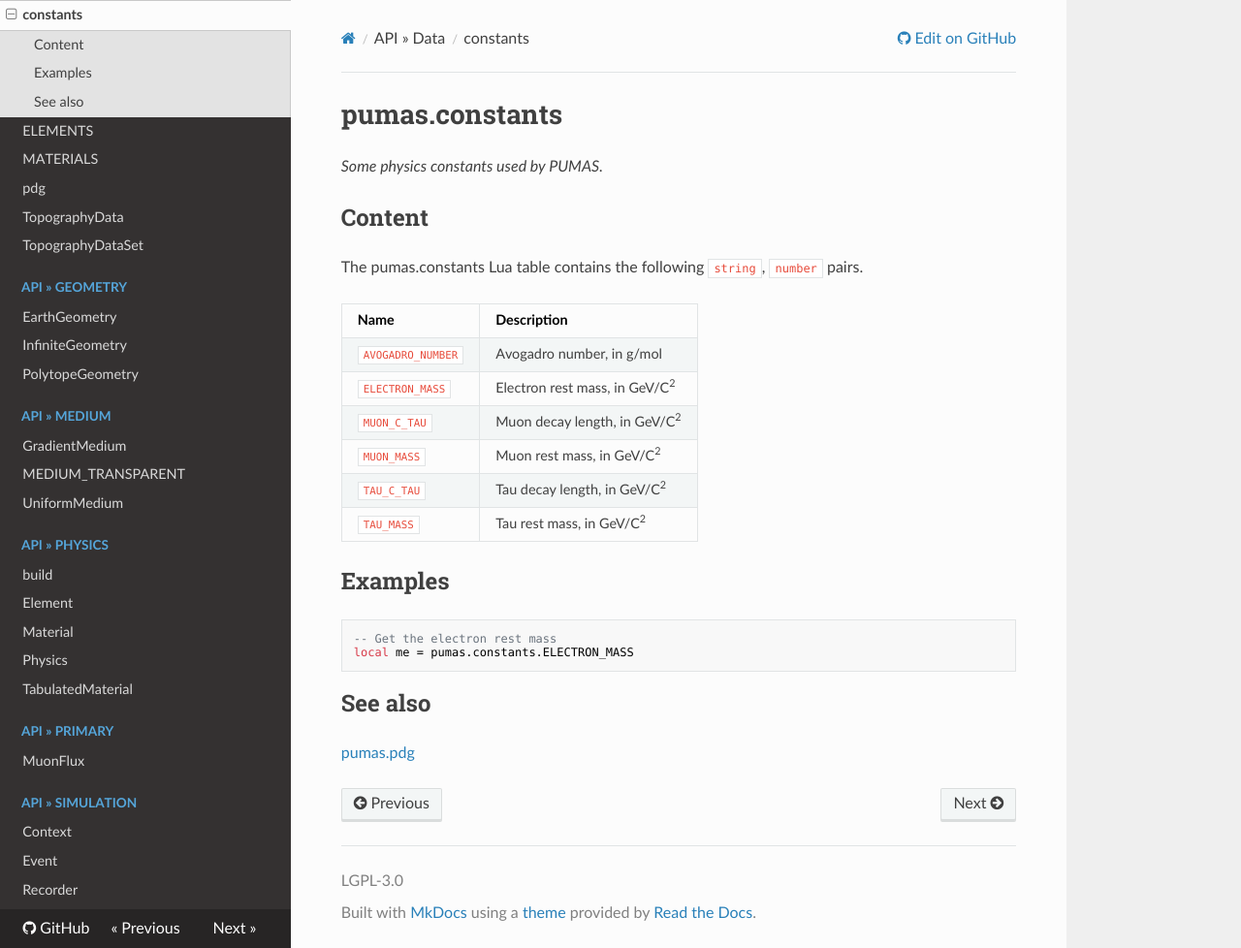
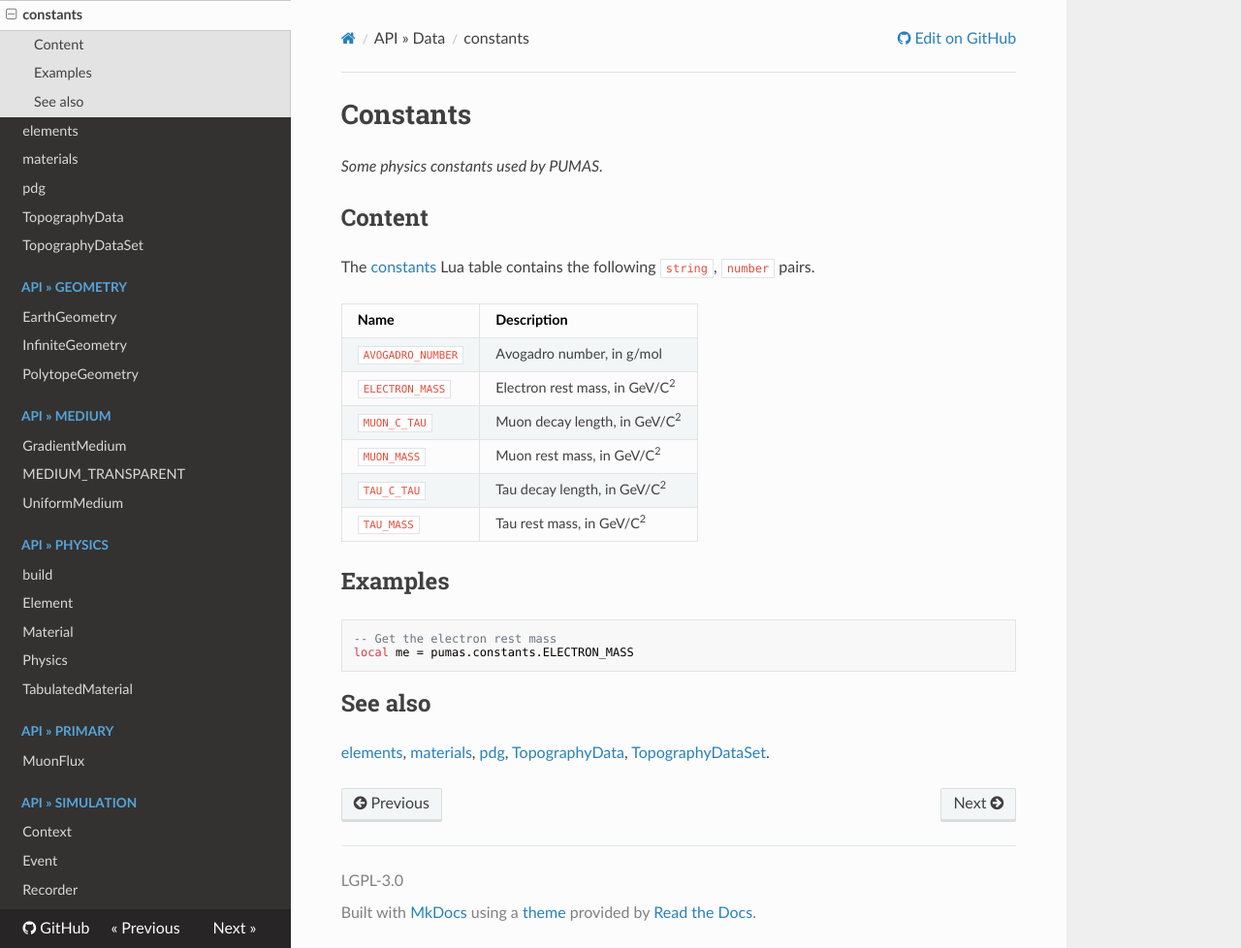
Before and after one commit to niess/pumas-luajit, an MkDocs documentation site: the page built from docs/docs/api/data/constants.md, in a window 1280 px wide and 978 px high. Shown: the whole window at 97% size. Built offline with MkDocs 1.6.1, drawn with Linux system fonts in a browser that asks for light colours; nearby versions of some CDN libraries.

Commit message:
Uniformise material(s) and element(s) syntax

```diff
--- a/docs/docs/api/data/constants.md
+++ b/docs/docs/api/data/constants.md
@@ -1,9 +1,10 @@
-# pumas.constants
+# Constants
 _Some physics constants used by PUMAS._
 
 ## Content
 
-The pumas.constants Lua table contains the following `string`, `number` pairs.
+The [constants](constants.md) Lua table contains the following `string`,
+`number` pairs.
 
 |Name|Description|
 |----|-----------|
@@ -23,4 +24,8 @@
 
 ## See also
 
-[pumas.pdg](pdg.md)
+[elements](elements.md),
+[materials](materials.md),
+[pdg](pdg.md),
+[TopographyData](TopographyData.md),
+[TopographyDataSet](TopographyDataSet.md).
--- a/docs/mkdocs.yml
+++ b/docs/mkdocs.yml
@@ -19,8 +19,8 @@
     - Transform: api/coordinates/Transform.md
   - API &raquo; Data:
     - constants: api/data/constants.md
-    - ELEMENTS: api/data/ELEMENTS.md
-    - MATERIALS: api/data/MATERIALS.md
+    - elements: api/data/elements.md
+    - materials: api/data/materials.md
     - pdg: api/data/pdg.md
     - TopographyData: api/data/TopographyData.md
     - TopographyDataSet: api/data/TopographyDataSet.md
```
Also changed, not shown: 13 other files.
